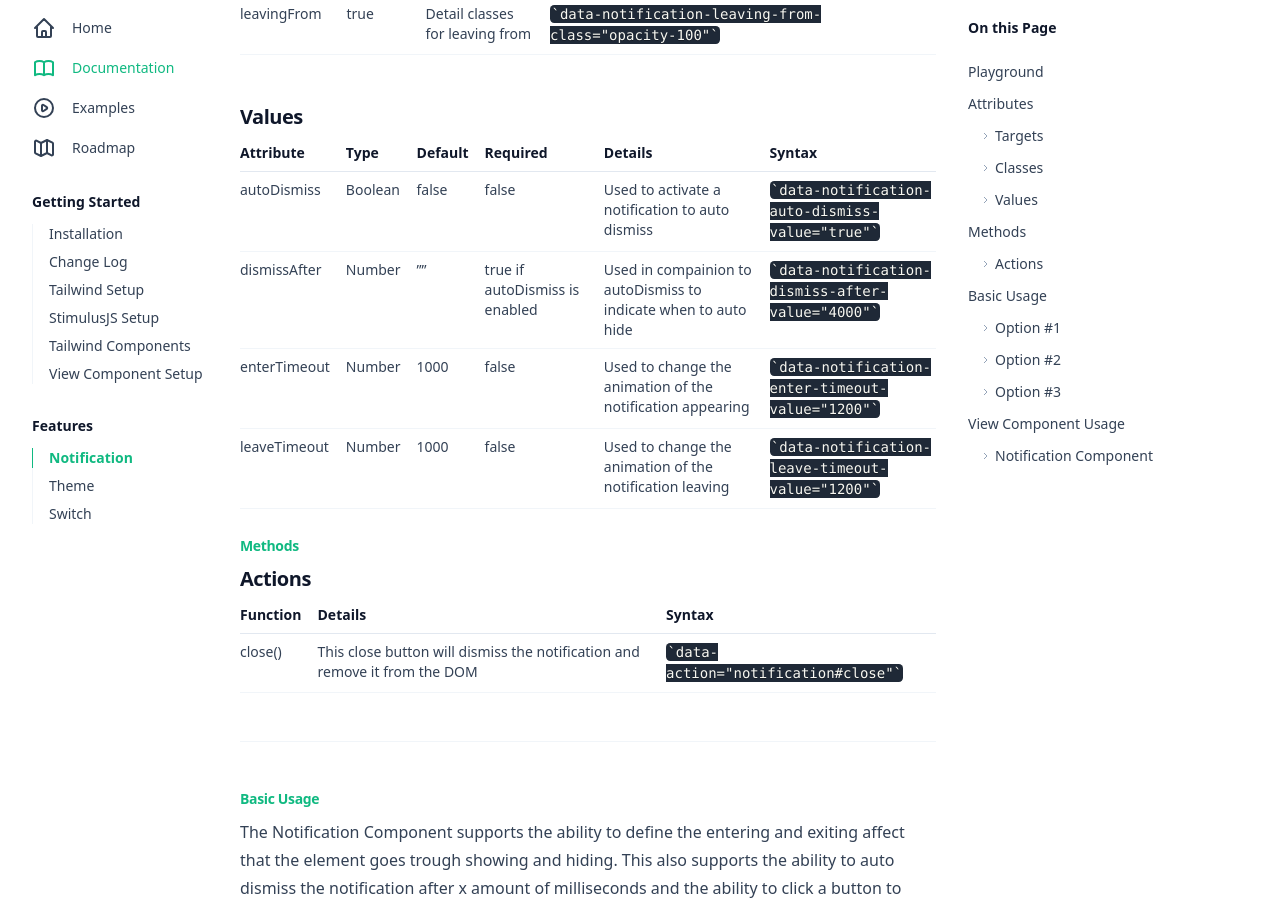
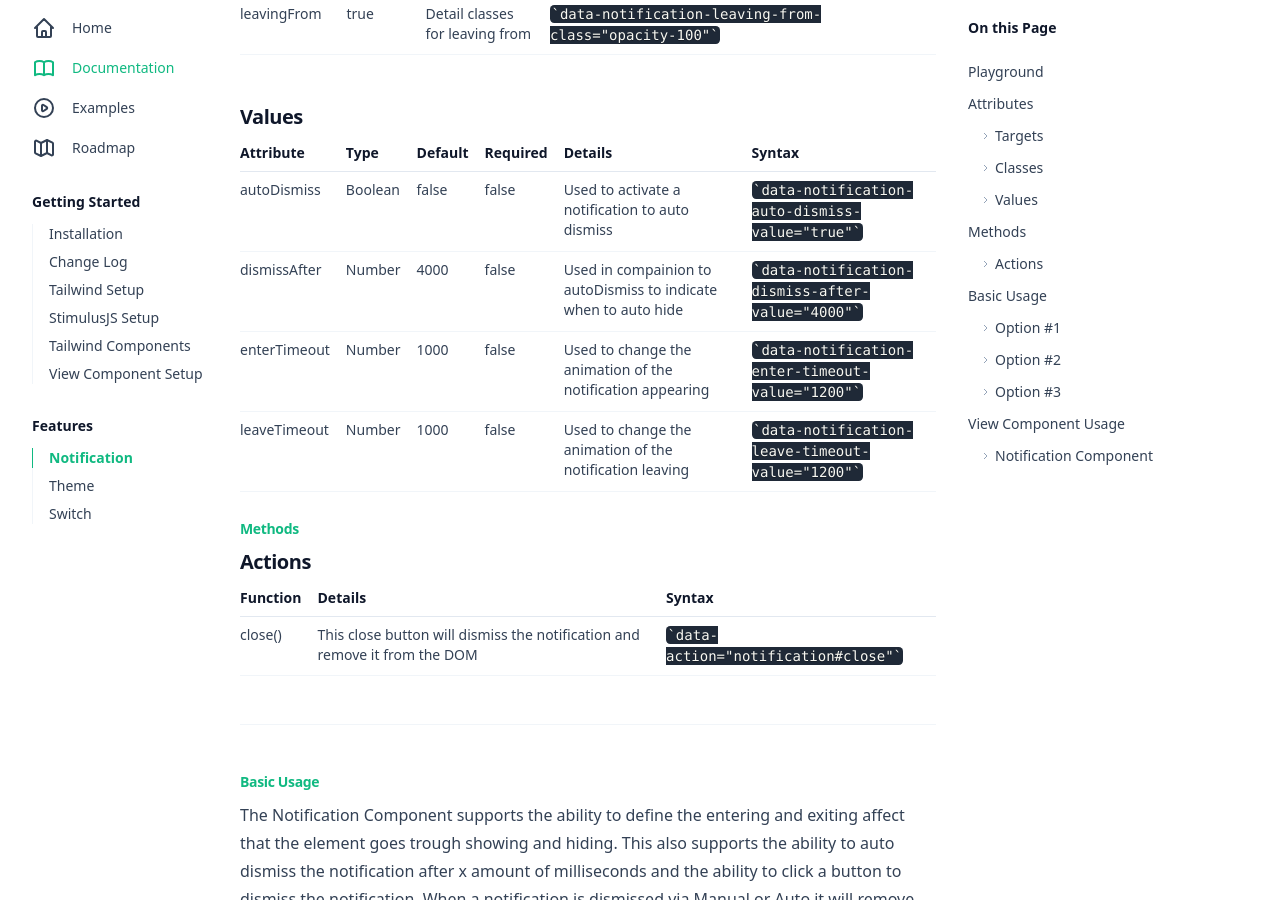
Before and after one commit to chiefpansancolt/stimulus-tailwind-components, a Jekyll site: the page built from docs/docs/notification/index.md, in a window 1280 px wide and 900 px high, scrolled down 1033 px. Built offline with Jekyll 4.4.1, drawn with Linux system fonts in a browser that asks for light colours; Markdown is read by kramdown in place of the engine named in the settings.

Commit message:
add default value for dismiss after

```diff
--- a/docs/docs/notification/index.md
+++ b/docs/docs/notification/index.md
@@ -36,12 +36,12 @@ Want to see them in action? Check out the examples [here]({{ site.links.playgrou
 
 ### Values
 
-| Attribute    | Type    | Default | Required                       | Details                                                         | Syntax                                         |
-| ------------ | ------- | ------- | ------------------------------ | --------------------------------------------------------------- | ---------------------------------------------- |
-| autoDismiss  | Boolean | false   | false                          | Used to activate a notification to auto dismiss                 | `data-notification-auto-dismiss-value="true"`  |
-| dismissAfter | Number  | ""      | true if autoDismiss is enabled | Used in compainion to autoDismiss to indicate when to auto hide | `data-notification-dismiss-after-value="4000"` |
-| enterTimeout | Number  | 1000    | false                          | Used to change the animation of the notification appearing      | `data-notification-enter-timeout-value="1200"` |
-| leaveTimeout | Number  | 1000    | false                          | Used to change the animation of the notification leaving        | `data-notification-leave-timeout-value="1200"` |
+| Attribute    | Type    | Default | Required | Details                                                         | Syntax                                         |
+| ------------ | ------- | ------- | -------- | --------------------------------------------------------------- | ---------------------------------------------- |
+| autoDismiss  | Boolean | false   | false    | Used to activate a notification to auto dismiss                 | `data-notification-auto-dismiss-value="true"`  |
+| dismissAfter | Number  | 4000    | false    | Used in compainion to autoDismiss to indicate when to auto hide | `data-notification-dismiss-after-value="4000"` |
+| enterTimeout | Number  | 1000    | false    | Used to change the animation of the notification appearing      | `data-notification-enter-timeout-value="1200"` |
+| leaveTimeout | Number  | 1000    | false    | Used to change the animation of the notification leaving        | `data-notification-leave-timeout-value="1200"` |
 
 ## Methods
 
--- a/src/notification.js
+++ b/src/notification.js
@@ -5,7 +5,7 @@ export default class extends Controller {
   static classes = ['entering', 'enteringTo', 'enteringFrom', 'leaving', 'leavingTo', 'leavingFrom']
   static values = {
     autoDismiss: { type: Boolean, default: false },
-    dismissAfter: Number,
+    dismissAfter: { type: Number, default: 4000 },
     enterTimeout: { type: Number, default: 1000 },
     leaveTimeout: { type: Number, default: 1000 },
   }
```
